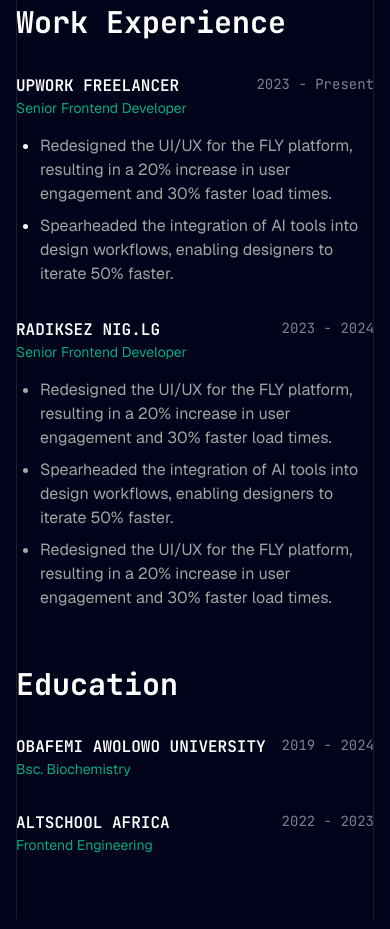
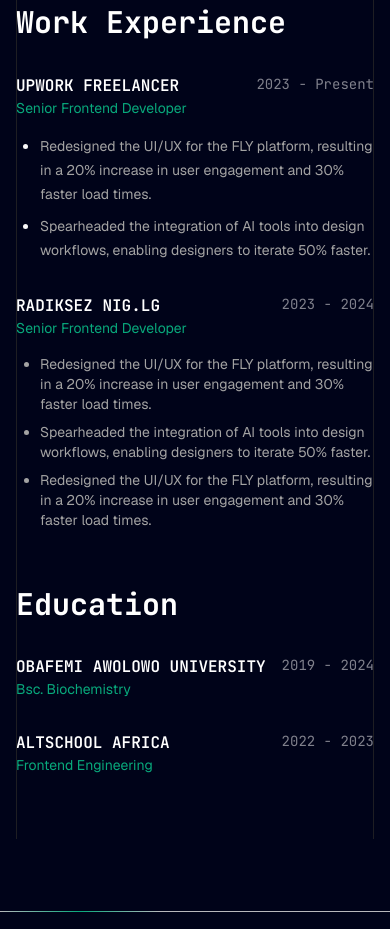
Before and after one commit to Tech-sensei/tobiloba-ibraheem-site, a Next.js app: page /about in a window 390 px wide. Shown: the part 1140-2069 px from the top of the page. Built offline with nearby package versions, Linux system fonts and the light colour scheme.

Commit message:
update font sizes for social links and list items in About page, and replace favicon

```diff
--- a/src/app/about/page.jsx
+++ b/src/app/about/page.jsx
@@ -76,7 +76,7 @@ const About = () => {
                   className="flex items-center space-x-2 mx-0.5 px-2 py-1 transition-all duration-500 rounded-xl w-fit backdrop-blur-md bg-[##9595951a] border border-[#9595954d]  hover:bg-[#3f3f3f] "
                 >
                   <FaGithub size={20} className="" />
-                  <span className="hidden md:block text-white text-base font-semibold font-geist">GitHub</span>
+                  <span className="hidden md:block text-white text-sm md:text-base font-semibold font-geist">GitHub</span>
                 </Link>
 
                 <Link
@@ -84,7 +84,7 @@ const About = () => {
                   className="flex items-center space-x-2 mx-0.5 px-2 py-1 transition-all duration-500 rounded-xl w-fit backdrop-blur-md bg-[#9595951a] border border-[#9595954d]  hover:bg-[#3f3f3f] "
                 >
                   <FaLinkedinIn size={20} className="" />
-                  <span className="hidden md:block text-white text-base font-semibold font-geist">LinkedIn</span>
+                  <span className="hidden md:block text-white text-sm md:text-base font-semibold font-geist">LinkedIn</span>
                 </Link>
 
                 <Link
@@ -92,7 +92,7 @@ const About = () => {
                   className="flex items-center space-x-2 mx-0.5 px-2 py-1 transition-all duration-500 rounded-xl w-fit backdrop-blur-md bg-[##9595951a] border border-[#9595954d]  hover:bg-[#3f3f3f] "
                 >
                   <FaTwitter size={20} className="" />
-                  <span className="hidden md:block text-white text-base font-semibold font-geist">Twitter</span>
+                  <span className="hidden md:block text-white text-sm md:text-base font-semibold font-geist">Twitter</span>
                 </Link>
               </div>
             </div>
@@ -125,13 +125,13 @@ const About = () => {
 
               <ul className="flex flex-col gap-2 items-start w-full">
                 <li className="ml-6  list-disc">
-                  <span className="text-neutral-400 text-base font-geist">
+                  <span className="text-neutral-400 text-sm md:text-base font-geist">
                     Redesigned the UI/UX for the FLY platform, resulting in a 20% increase in user engagement and 30% faster load times.
                   </span>
                 </li>
 
                 <li className="ml-6  list-disc">
-                  <span className="text-neutral-400 text-base font-geist">
+                  <span className="text-neutral-400 text-sm md:text-base font-geist">
                     Spearheaded the integration of AI tools into design workflows, enabling designers to iterate 50% faster.
                   </span>
                 </li>
@@ -150,15 +150,15 @@ const About = () => {
               </div>
 
               <ul className="flex flex-col gap-2 items-start w-full">
-                <li className="ml-6 text-neutral-400 text-base font-geist list-disc">
+                <li className="ml-6 text-neutral-400 text-sm md:text-base font-geist list-disc">
                   Redesigned the UI/UX for the FLY platform, resulting in a 20% increase in user engagement and 30% faster load times.
                 </li>
 
-                <li className="ml-6 text-neutral-400 text-base font-geist list-disc">
+                <li className="ml-6 text-neutral-400 text-sm md:text-base font-geist list-disc">
                   Spearheaded the integration of AI tools into design workflows, enabling designers to iterate 50% faster.
                 </li>
 
-                <li className="ml-6 text-neutral-400 text-base font-geist list-disc">
+                <li className="ml-6 text-neutral-400 text-sm md:text-base font-geist list-disc">
                   Redesigned the UI/UX for the FLY platform, resulting in a 20% increase in user engagement and 30% faster load times.
                 </li>
               </ul>
```
Also changed, not shown: 1 other file (tests, documents, lock files or other folders).
